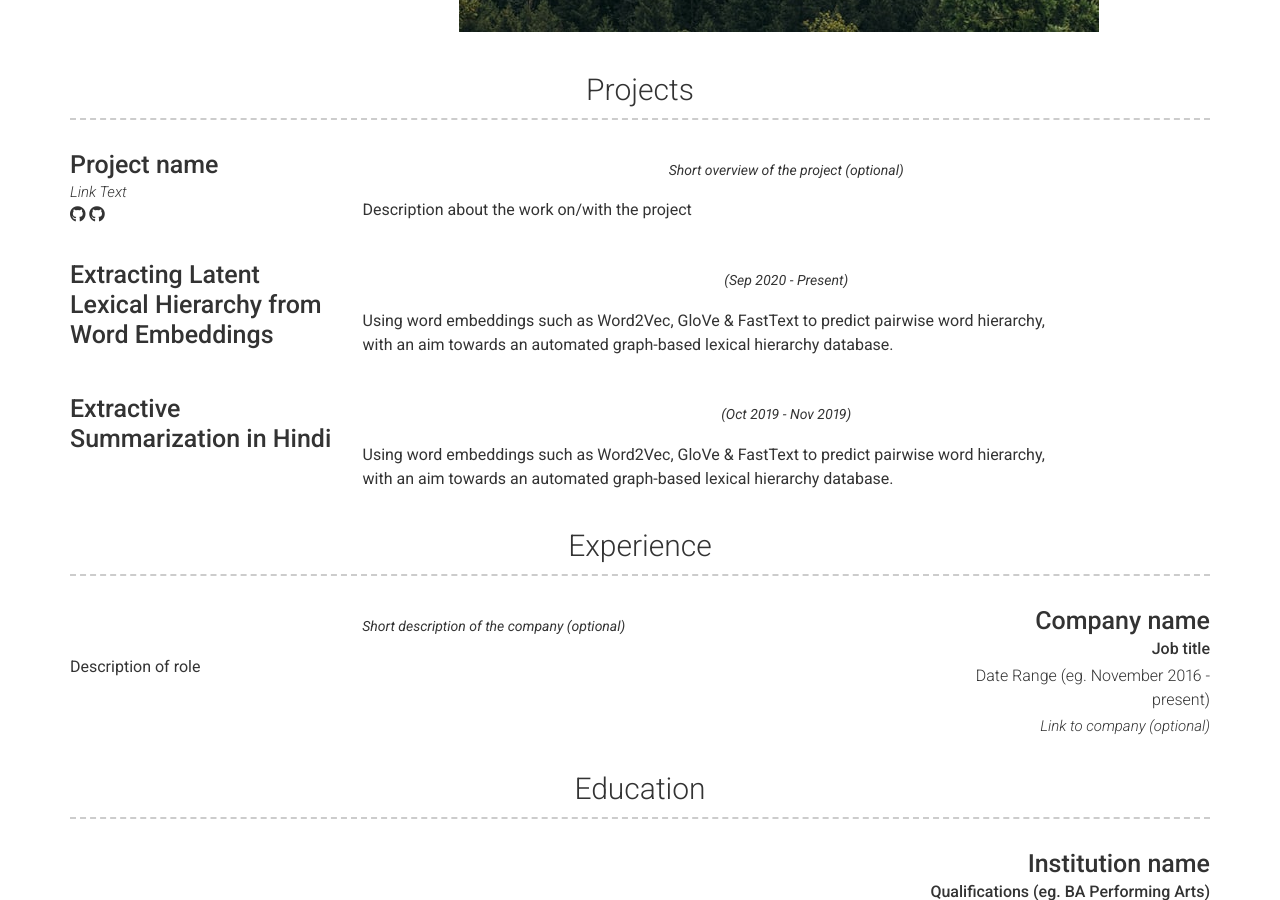
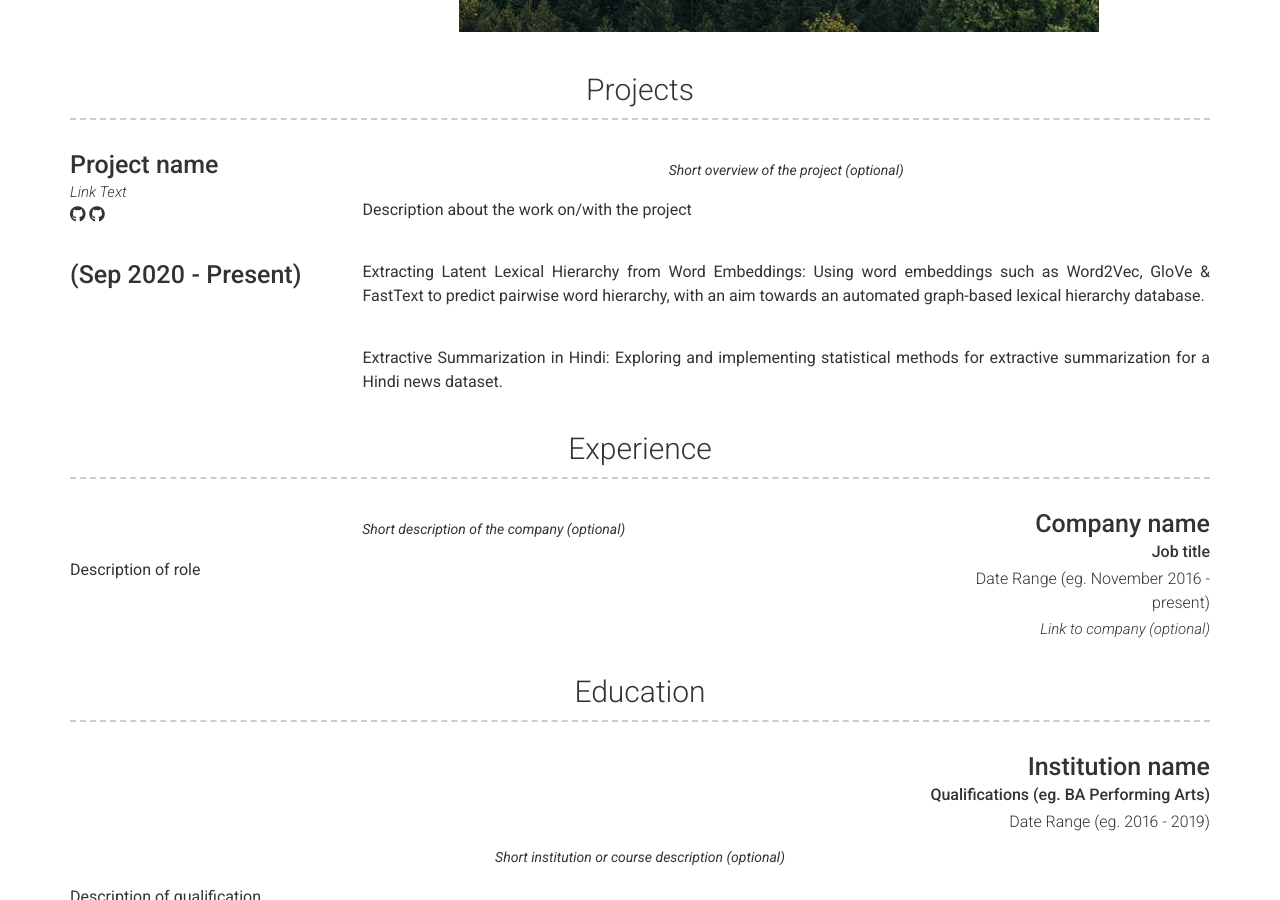
Before and after one commit to kvadityasrivatsa/kvadityasrivatsa.github.io, a Jekyll site: the page built from index.md, in a window 1280 px wide and 900 px high, scrolled down 881 px. Built offline with Jekyll 4.4.1, drawn with Linux system fonts in a browser that asks for light colours; nearby versions of some CDN libraries.

Commit message:
Update _config.yml

```diff
--- a/_config.yml
+++ b/_config.yml
@@ -85,18 +85,16 @@ content:
           Description about the work on/with the project
 
       - layout: left
-        title: Extracting Latent Lexical Hierarchy from Word Embeddings
-        quote: (Sep 2020 - Present)
+        title: (Sep 2020 - Present)
+        #quote: (Sep 2020 - Present)
         description: | # this will include new lines to allow paragraphs
-          Using word embeddings such as Word2Vec, GloVe & FastText to predict pairwise word hierarchy, \
-          with an aim towards an automated graph-based lexical hierarchy database.
+          Extracting Latent Lexical Hierarchy from Word Embeddings: Using word embeddings such as Word2Vec, GloVe & FastText to predict pairwise word hierarchy, with an aim towards an automated graph-based lexical hierarchy database.
 
       - layout: left
-        title: Extractive Summarization in Hindi
-        quote: (Oct 2019 - Nov 2019)
+        title:
+        #quote: (Oct 2019 - Nov 2019)
         description: | # this will include new lines to allow paragraphs
-          Using word embeddings such as Word2Vec, GloVe & FastText to predict pairwise word hierarchy, \
-          with an aim towards an automated graph-based lexical hierarchy database.
+          Extractive Summarization in Hindi: Exploring and implementing statistical methods for extractive summarization for a Hindi news dataset.
 
   - title: Experience
     layout: list
```
